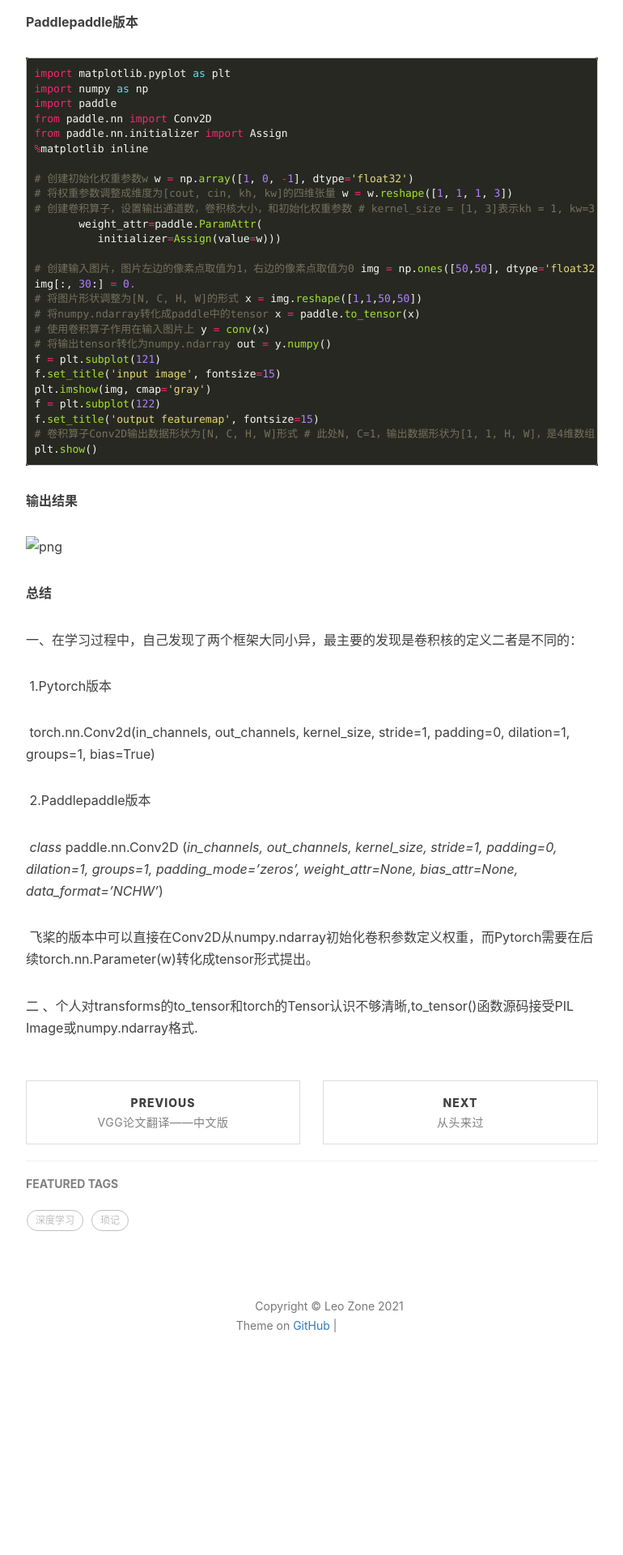
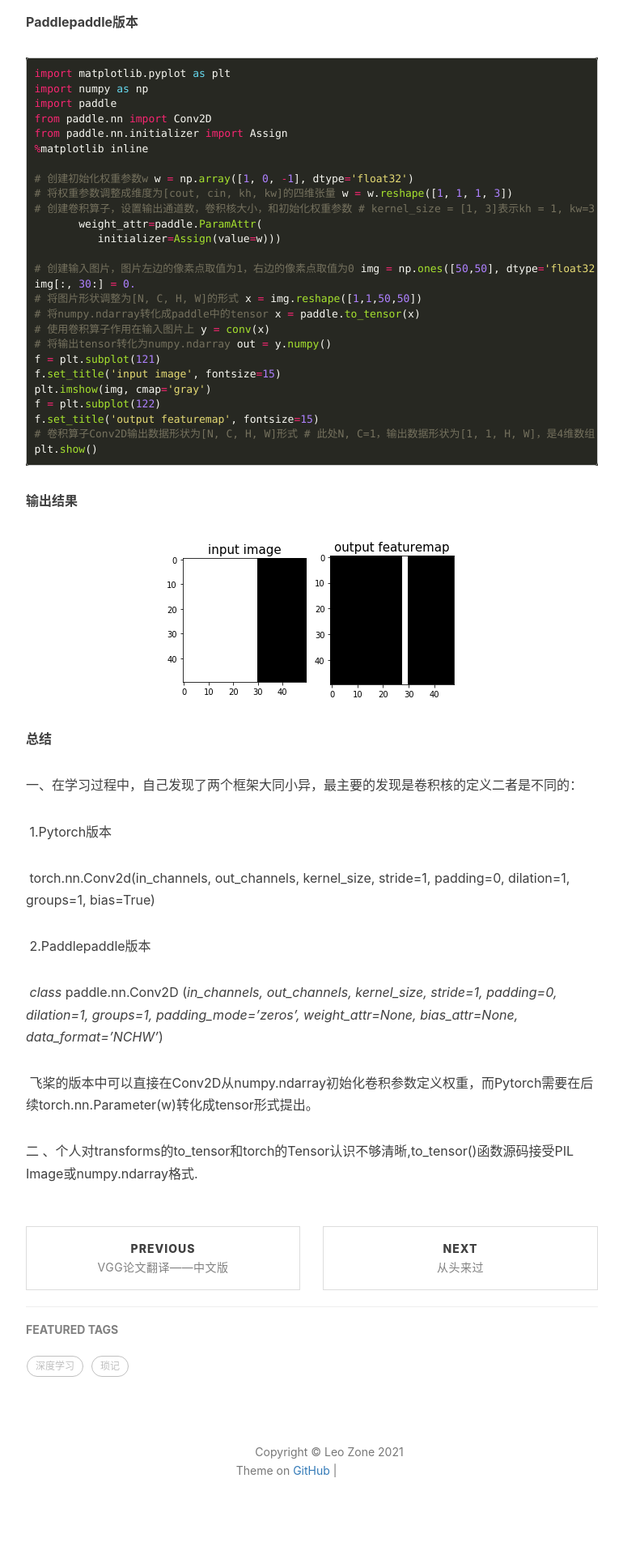
Before and after one commit to azuleo7/leo-wan7.github.io, a Jekyll site: the page built from _posts/2020-04-14-使用conv2D算子黑白边界检测(PytorchPaddlepaddle).md, in a window 1280 px wide. Shown: the part 1497-3417 px from the top of the page at 81% size, without its empty margins (233-1003 px from the left). Built offline with Jekyll 4.4.1, drawn with Linux system fonts in a browser that asks for light colours; nearby versions of some CDN libraries; formulas are drawn with MathJax 3; comment, search, counter and statistics services are not loaded; before the commit the page ends 3238 px from its top, so only the background shows below that; grey boxes are pictures that could not be loaded.

Commit message:
Update 2020-04-14-使用conv2D算子黑白边界检测(PytorchPaddlepaddle).md

```diff
--- a/_posts/2020-04-14-使用conv2D算子黑白边界检测(PytorchPaddlepaddle).md
+++ b/_posts/2020-04-14-使用conv2D算子黑白边界检测(PytorchPaddlepaddle).md
@@ -110,7 +110,7 @@
 
 **输出结果**
 
-![png](img/output_12_1.png)
+![homepage](/img/output_12_1.png)
 
 **总结**
 
```
